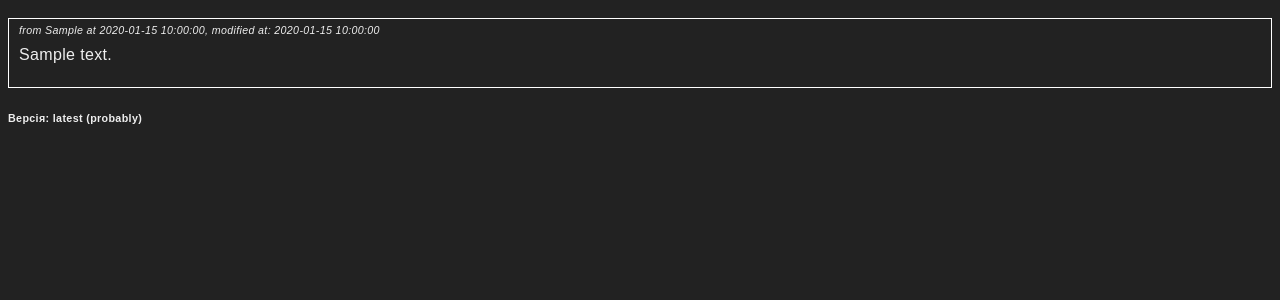
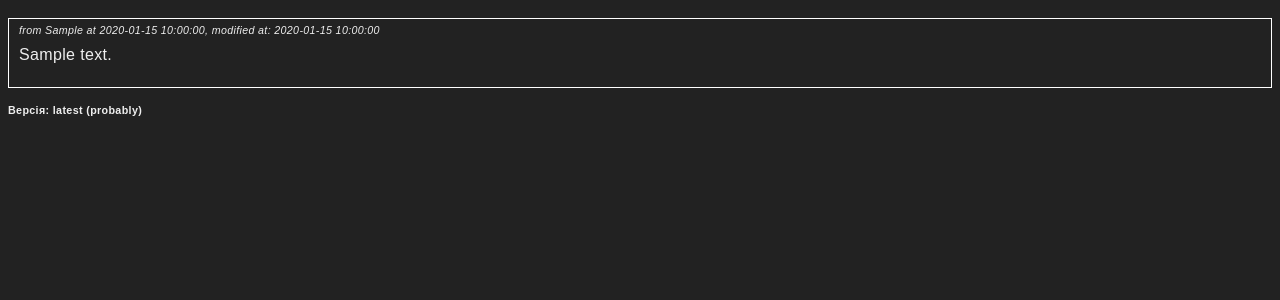
Before and after one commit to Igor4er/webdev-final-lab, a Flask app: page / in a window 1280 px wide. Shown: the part 284-584 px from the top of the page. Run offline with Flask 3, Linux system fonts and the light colour scheme; tables that the repository leaves empty hold one stand-in row (values such as "Sample post").

Commit message:
mt for version

```diff
--- a/templates/index.html
+++ b/templates/index.html
@@ -44,6 +44,9 @@
             }
             .mb {
                 margin-bottom: 10px;
+            }
+            .mt {
+                margin-top: 16px;
             }
             form.add-form {
                 margin-bottom: 20px;
@@ -94,7 +97,7 @@
                 {% endif %}
             </div>
             {% endfor %}
-            <h6>Версія: {{ver}}</h6>
+            <h6 class="mt">Версія: {{ver}}</h6>
         </main>
     </body>
 </html>
```
